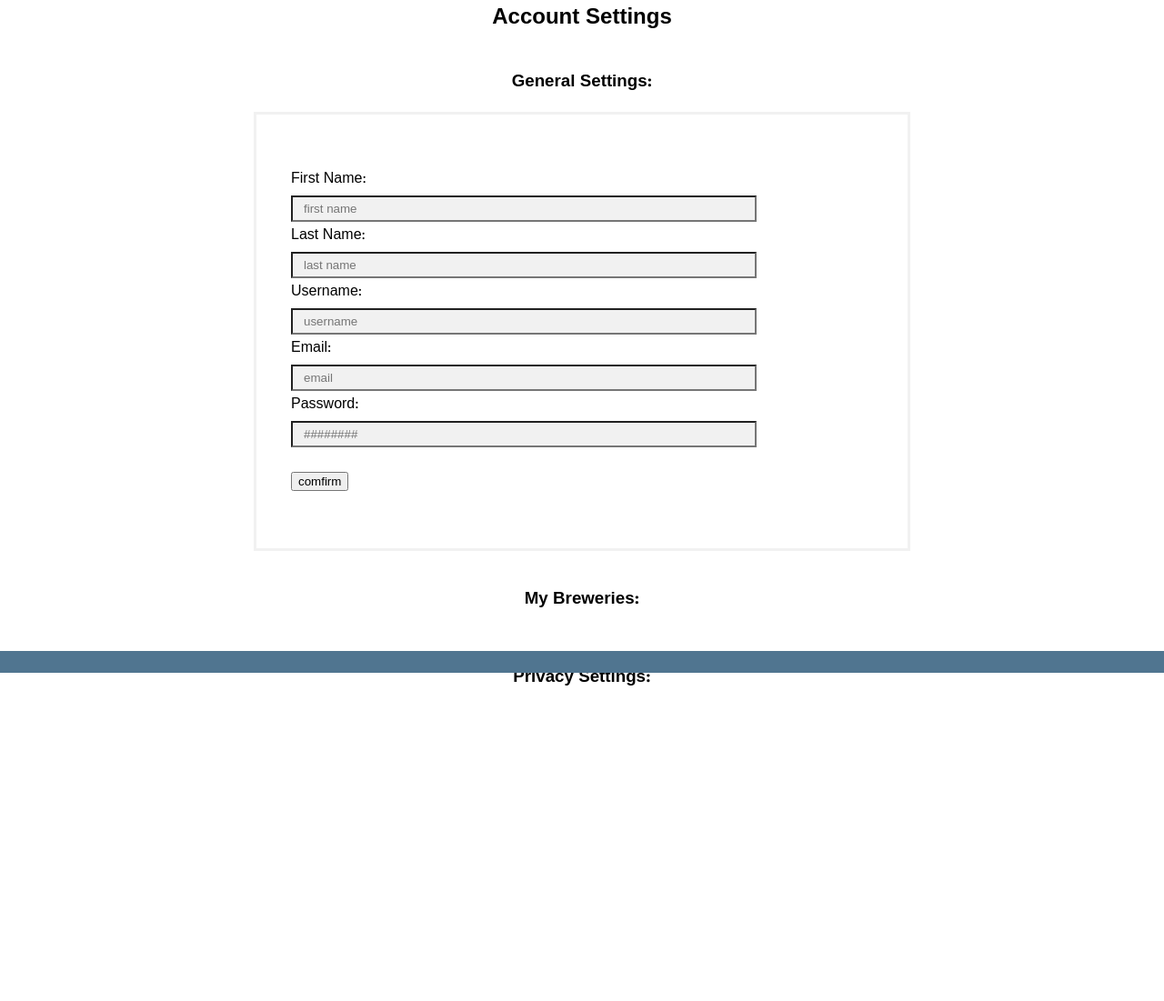
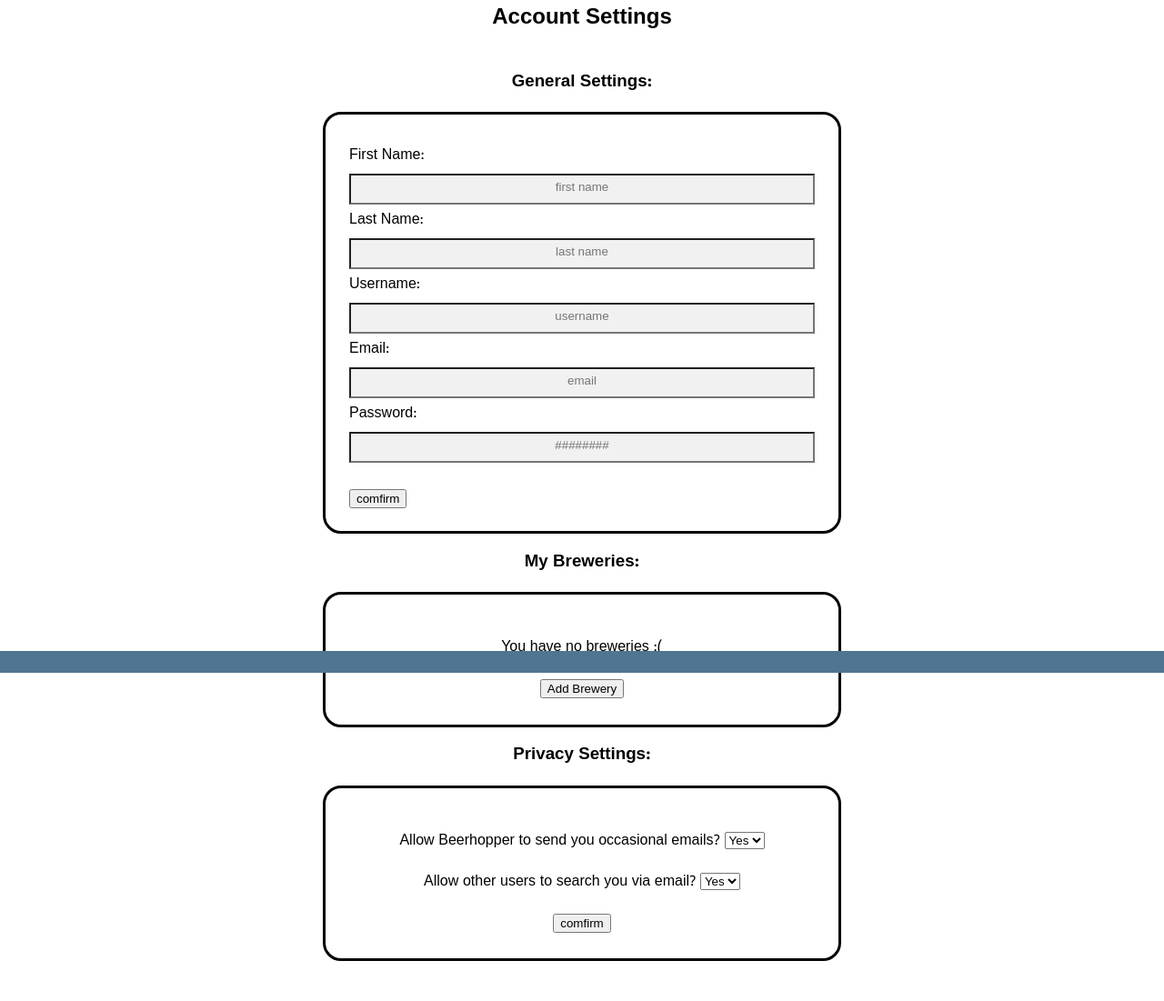
Before and after one commit to CSUSM-Web-Dev-F2016/f2016-Sem_Project, a PHP site: page /settings.html in a window 1280 px wide. Shown: the part 60-1161 px from the top of the page at 91% size. Before the commit the page ends 814 px from the top, so only its background shows below. Run offline with PHP 8.4, Linux system fonts and the light colour scheme; some web fonts are replaced.

Commit message:
updated settings

```diff
--- a/Final Version/settings.css
+++ b/Final Version/settings.css
@@ -21,7 +21,6 @@ header{
    top: 0px;
    width: 100%;
    height: 3em;
-	 /*flex-direction: column;*/
 }
 
 h3{
@@ -101,38 +100,49 @@ a{
 	display: table;
 	margin: 0 auto;
 	vertical-align: middle;
-	width: 50%;
-	border: 3px solid #f1f1f1;
-	padding: 3%;
+	width: 40%;
+	border: 3px solid black;
+	border-radius: 20px;
+	padding-left: 2%;
+	padding-right: 2%;
+	padding-top: 1%;
 }
 
-/* my breweries magic */
+/* manage brewery magic */
 .mybreweries{
 	display: table;
 	margin: 0 auto;
 	vertical-align: middle;
-	width: 80%;
+	width: 40%;
+	border: 3px solid black;
+	border-radius: 20px;
+	padding: 2%;
+	text-align: center;
 }
 
-/* privacysettings magic */
+/* privacy settings magic */
 .privacysettings{
 	display: table;
 	margin: 0 auto;
 	vertical-align: middle;
-	width: 80%;
+	width: 40%;
+	border: 3px solid black;
+	border-radius: 20px;
+	padding: 2%;
+	text-align: center;
 }
 
 /* input box layout */
 input[type=text], input[type=password], input[type=email] {
-	 width: 80%;
-	 padding: 5px 12px;
-	 margin: 5px 0px;
+	 width: 100%;
+	 padding: 5px 10px;
+	 padding-bottom: 10px;
+	 margin: 7px 0px;
 	 background-color: #f1f1f1;
 	 color: inherit;
-	 display: inline-block;
-	/* border: 1px solid #ccc;*/
+	 text-align: center;
 	 box-sizing: border-box;
-
+	 display:table-cell;
 }
 
 /* footer magic */
--- a/Final Version/settings.html
+++ b/Final Version/settings.html
@@ -11,7 +11,7 @@
 
 	<body>
 		<header>
-				  <img id="logo" alt="no" src="https://github.com/CSUSM-Web-Dev-F2016/f2016-Sem_Project/blob/master/Webpage%20Documents/Beer_Hopper_Banner.png?raw=true"> <!-- logo into header -->
+				  <img id="logo" alt="no" src="https://github.com/CSUSM-Web-Dev-F2016/f2016-Sem_Project/blob/master/Final%20Version/Beer_Hopper_Banner.png?raw=true"> <!-- logo into header -->
 		</header>
 
 		<!-- Navigation Panel; to the right of the logo -->
@@ -40,29 +40,47 @@
 		<h3> General Settings: </h3> <!-- header for gs -->
 		<div class="generalsettings"><br> <!-- general settings class -->
 			<form> <!-- general settings form -->
-
-				First Name: <!-- first name label -->
-				<br><input id="fname" type="text" name="fname" placeholder="first name"><br> <!-- first name form -->
-				Last Name: <!-- last name label -->
-				<br><input id="lname" type="text" name="lname" placeholder="last name"><br> <!-- first name form -->
-				Username: <!-- username label -->
-				<br><input id="usersname" type="text" name="username" placeholder="username"><br> <!-- username form -->
-				Email: <!-- email label -->
-				<br><input id="email" type="email" name="email" placeholder="email"><br> <!--email form -->
-				Password: <!-- password label -->
-				<br><input id="password" type="password" name="password" placeholder="########"><br> <!-- password form -->
-				<br><input type="submit" value="comfirm" onclick=""> <!-- onclick do something -->
+				<div>First Name: </div><!-- first name label -->
+				<input id="fname" type="text" name="fname" placeholder="first name"><br> <!-- first name form -->
+				<div>Last Name: </div><!-- last name label -->
+				<input id="lname" type="text" name="lname" placeholder="last name"><br> <!-- first name form -->
+				<div>Username: </div><!-- username label -->
+				<input id="usersname" type="text" name="username" placeholder="username"><br> <!-- username form -->
+				<div>Email: </div><!-- email label -->
+				<input id="email" type="email" name="email" placeholder="email"><br> <!--email form -->
+				<div>Password: </div><!-- password label -->
+				<input id="password" type="password" name="password" placeholder="########"><br> <!-- password form -->
+				<div><br><input type="button" value="comfirm" onclick=""></div><!-- onclick do something -->
 			</form><br> <!-- end gernal settings form -->
 		</div> <!-- end general settings -->
 
+		<h3> My Breweries: </h3> <!-- header for my breweries -->
 		<div class="mybreweries"><br> <!-- my breweries class -->
-			<h3> My Breweries: </h3> <!-- header for my breweries -->
+			You have no breweries :(
+			<br><br><input type="button" value="Add Brewery" onclick="">
 		</div> <!-- end my breweries -->
 
+		<h3> Privacy Settings: </h3> <!-- header for ps -->
 		<div class="privacysettings"><br> <!-- privacy settings class -->
-			<h3> Privacy Settings: </h3> <!-- header for ps -->
+			<form>
+				Allow Beerhopper to send you occasional emails?
+				<select name="emailopt">
+					<option value="yes">Yes</option>
+					<option value="no">No</option>
+					</select>
+					<br><br>
+					Allow other users to search you via email?
+					<select name="searchopt">
+						<option value="yes">Yes</option>
+						<option value="no">No</option>
+						</select>
+						<br><br>
+					<input type="button" value="comfirm" onclick="">
+			</form>
 		</div>
 		<br><br>
+
+
 		<!-- whenever we have something -->
 		<footer>
 
```
